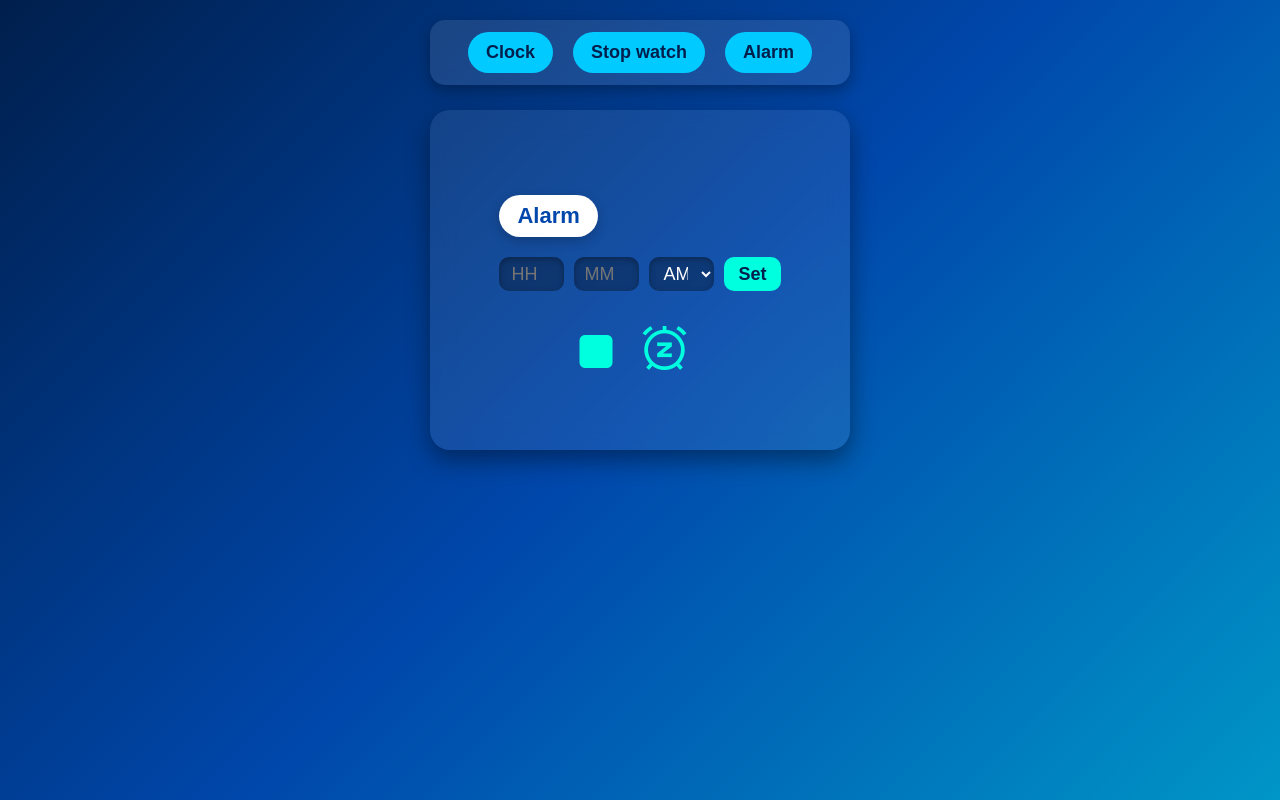
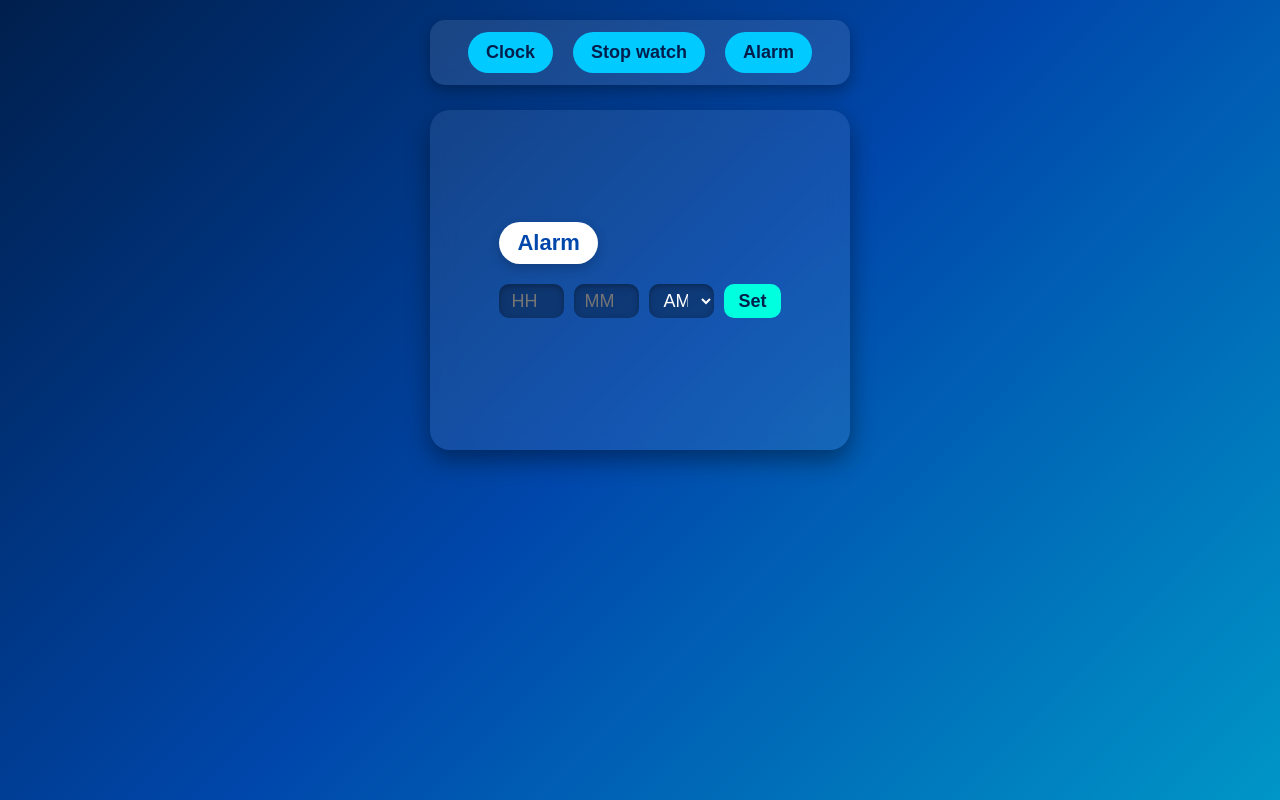
Before and after one commit to midonour/clockY, a React (Create React App) app: page / in a window 1280 px wide. Both pictures are taken after a click on the button "Alarm". Built offline with nearby package versions, Linux system fonts and the light colour scheme.

Commit message:
last updates

```diff
--- a/src/components/alarm.jsx
+++ b/src/components/alarm.jsx
@@ -4,6 +4,7 @@ export default function Alarm() {
   const [time, setTime] = useState(new Date());
   const [alarmTime, setAlarmTime] = useState("");
   const [alarmSet, setAlarmSet] = useState(false);
+  const [showButtons,setShowButtons]=useState(false);
   const audioRef = useRef(null);
   useEffect(() => {
     const timerId = setInterval(() => {
@@ -16,7 +17,8 @@ export default function Alarm() {
   useEffect(() => {
     if (alarmSet && time.toLocaleTimeString() === alarmTime) {
       playAlarm();
-      alert("ring")
+      setShowButtons(true);
+      alert("ring");
     }
   }, [time, alarmTime, alarmSet]);
 
@@ -89,6 +91,7 @@ export default function Alarm() {
           Set
         </button>
       </form>
+      {showButtons && (
         <div className="alarm-btns">
           <button className="stopBtn" onClick={stopAlarm}>
             <i className="fa-solid fa-stop"></i>
@@ -97,6 +100,7 @@ export default function Alarm() {
             <i className="fi fi-rs-alarm-snooze"></i>
           </button>
         </div>
+      )}
     </div>
   );
 }
```
Lines whose indentation alone changed are shown as unchanged.
